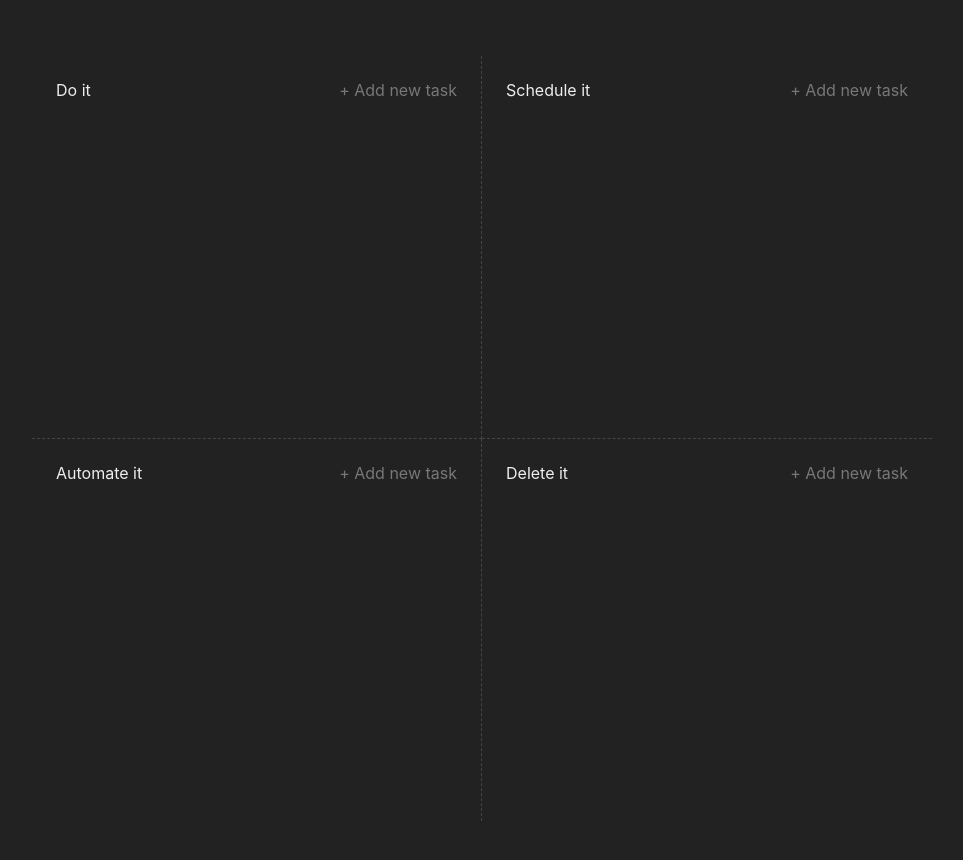
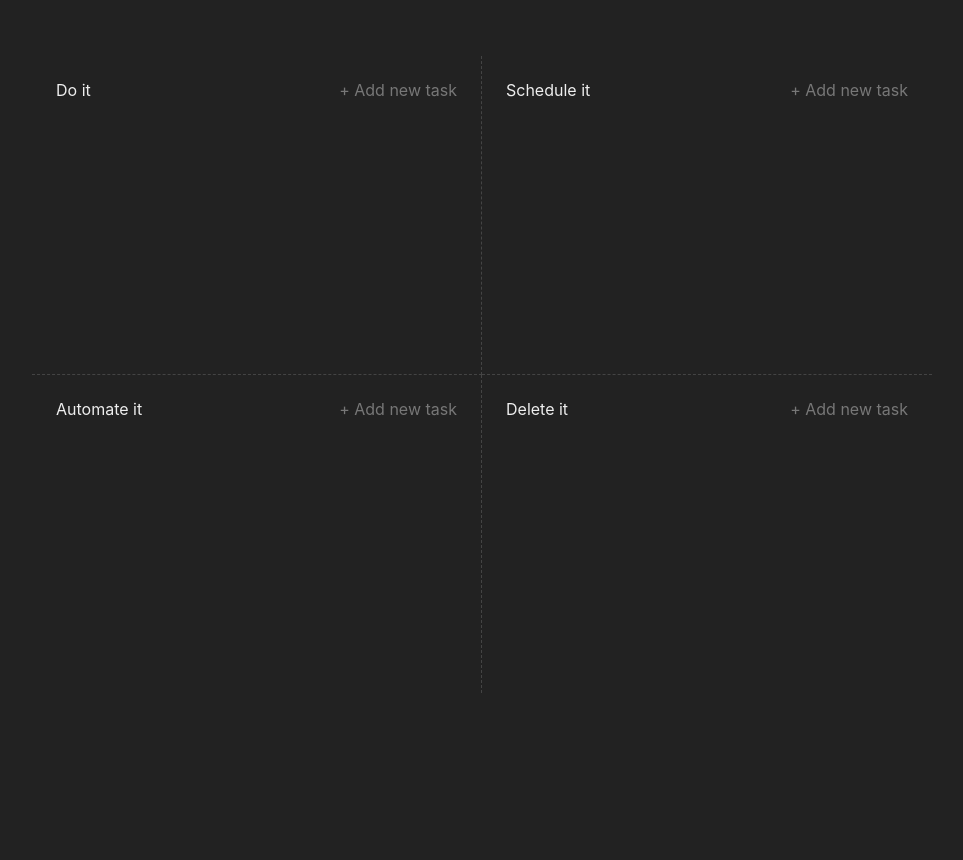
Before and after one commit to slowresonance/eisen, a React (Create React App) app: page / in a window 1280 px wide. Shown: the top 860 px of the page, without its empty margins (158-1121 px from the left). After the commit the page ends 800 px from the top, so only its background shows below. Built offline with nearby package versions, Linux system fonts and the light colour scheme.

Commit message:
Adaptive cell size

```diff
--- a/src/App.css
+++ b/src/App.css
@@ -20,7 +20,6 @@ body {
   height: -webkit-fit-content;
   height: -moz-fit-content;
   height: fit-content;
-  min-height: 350px;
   padding: 1.5em 1.5em 0.5em 1.5em;
 }
 
@@ -47,8 +46,8 @@ body {
 }
 
 .cell-body {
-  min-height: 300px;
-  max-height: 300px;
+  min-height: 30vh;
+  max-height: 30vh;
   overflow-y: scroll;
   overflow-x: hidden;
 }
```
